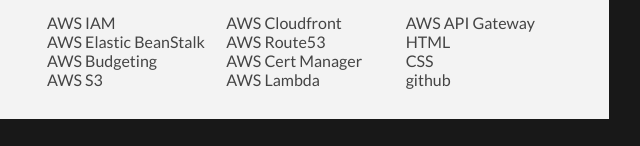
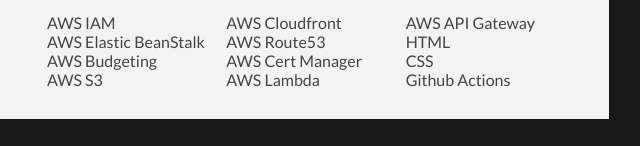
Before and after one commit to a-walser/Cloud-Resume, a plain HTML site: page Website/index.html in a window 1280 px wide. Shown: the part 2404-2550 px from the top of the page, 431-1071 px from the left. Drawn offline with nearby package versions, Linux system fonts and the light colour scheme; no server answers.

Commit message:
Updated website with github actions details

```diff
--- a/Website/index.html
+++ b/Website/index.html
@@ -28,9 +28,12 @@ Javascript - API invocations
 
 ** Version Control **
 git - Manage local repo
-github - Store and display public repo
+Github - Store and display public repo
 	- Public url: https://github.com/a-walser/Cloud-Resume
 ssh - Cloning & pushing commits
+
+** CI/CD **
+Github Actions - Deploys all updated files from 'Websites/' to AWS S3
 
 -->
 
@@ -356,7 +359,7 @@ ssh - Cloning & pushing commits
 					<li>AWS API Gateway</li>
 					<li>HTML</li>
 					<li>CSS</li>
-					<li>github</li>
+					<li>Github Actions</li>
 				</ul>
 			</div>
 			<div class="clear"></div>
```
